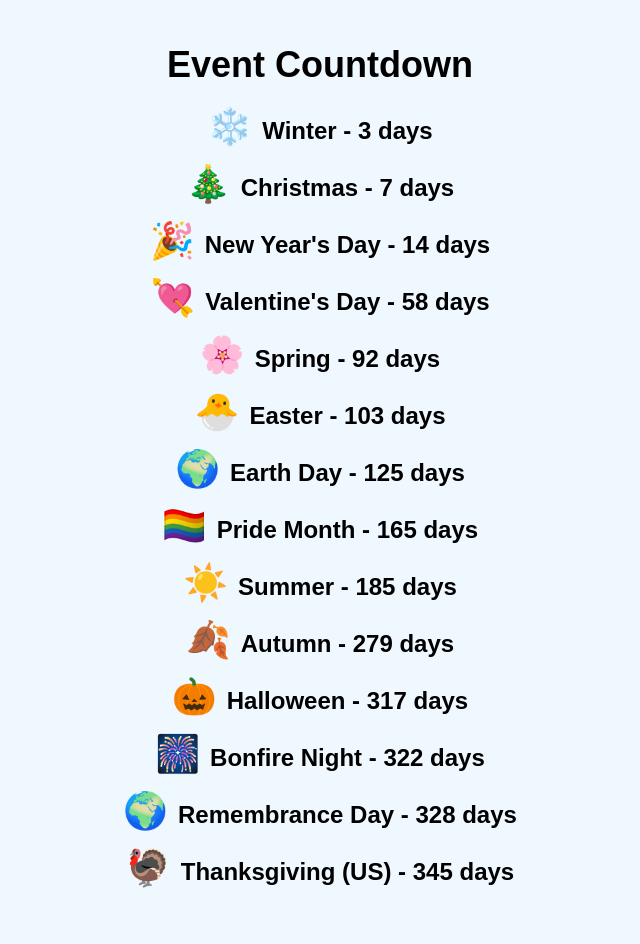
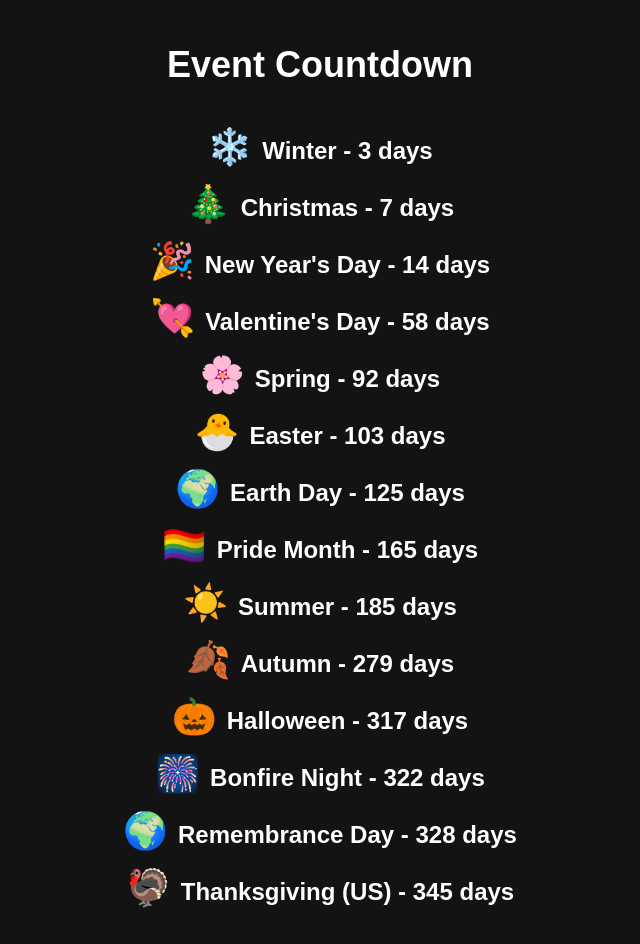
Before and after one commit to kay-who-codes/Calendar-Holiday-Countdown, a plain HTML site: page index.html in a window 1280 px wide. Shown: the whole page, without its empty margins (320-960 px from the left). Drawn offline with Linux system fonts and the light colour scheme.

Commit message:
Changed app to dark mode

```diff
--- a/index.html
+++ b/index.html
@@ -14,7 +14,7 @@
       flex-wrap: wrap;
       min-height: 100vh;
       margin: 0;
-      background-color: #f0f8ff;
+      background-color: #131313;
       overflow-y: auto; /* Enable scrolling on smaller devices */
     }
     .app {
@@ -23,7 +23,8 @@
     }
     .title {
       font-size: 36px;
-      margin-bottom: 20px;
+      margin-bottom: 40px;
+      color: white;
     }
     .event {
       margin: 15px 0;
@@ -36,6 +37,7 @@
     .event-text {
       font-size: 24px;
       font-weight: bold;
+      color: white;
     }
     /* Responsive styling for smaller screens */
     @media (max-width: 600px) {
```
